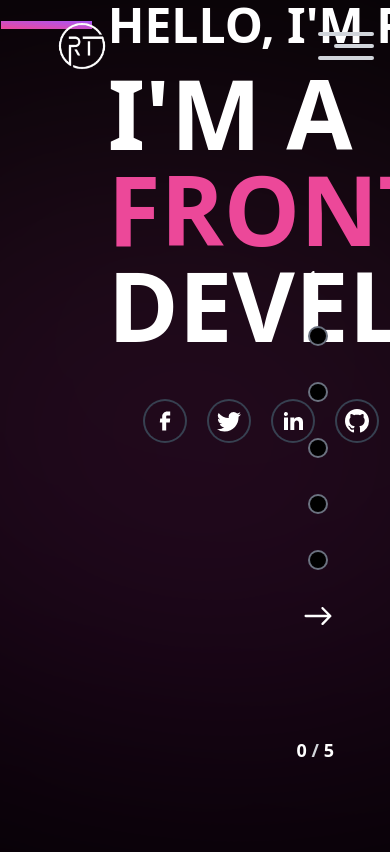
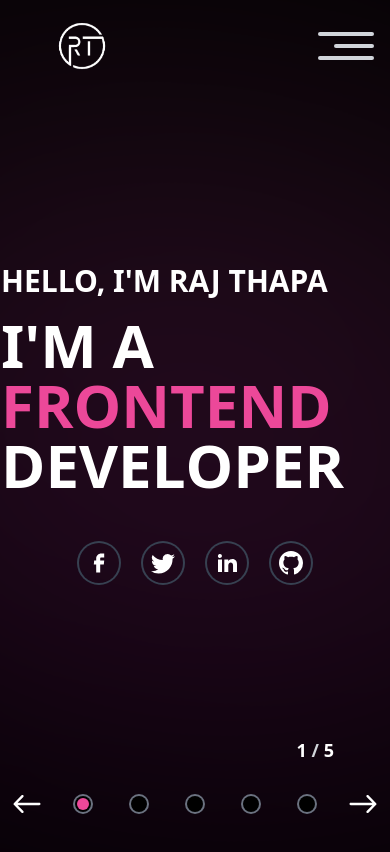
Before and after one commit to RajThapa7/portfolio-v2, a React (Vite) app: page / in a window 390 px wide. Shown: the top 852 px of the page. Built offline with nearby package versions, Linux system fonts and the light colour scheme.

Commit message:
contact page and skills page made responsive

```diff
--- a/src/components/HoverTextEffect/HoverTextEffect.tsx
+++ b/src/components/HoverTextEffect/HoverTextEffect.tsx
@@ -40,20 +40,20 @@ export default function HoverTextEffect() {
   useEffect(() => enhance("channel-link"), []);
   return (
     <div className="flex gap-x-4">
-      <div className="from-pink-500 bg-gradient-to-tr to-purple-500 w-32 h-2 mt-5"></div>
+      <div className="from-pink-500 bg-gradient-to-tr to-purple-500 w-32 h-2 mt-5 hidden xl:flex"></div>
       <div className="flex flex-col gap-y-4">
         <div className="">
-          <p className="text-white text-5xl font-semibold uppercase">
+          <p className="text-white text-3xl xl:text-5xl font-semibold uppercase">
             Hello, I'm Raj Thapa
           </p>
         </div>
 
-        <div className="">
-          <p className="text-white font-bold text-8xl uppercase">
+        <div className="flex justify-center flex-col">
+          <p className="text-white font-bold text-6xl xl:text-8xl uppercase">
             I'm a <span className="text-pink-500">frontend</span>{" "}
           </p>
           <p
-            className="fancy text-white font-bold text-8xl uppercase"
+            className="fancy text-white font-bold text-6xl xl:text-8xl uppercase"
             id="channel-link"
           >
             developer
--- a/src/components/SideIndicator/SideIndicator.tsx
+++ b/src/components/SideIndicator/SideIndicator.tsx
@@ -4,11 +4,12 @@ import { useSliderContext } from "../../layouts/SliderContext";
 export default function SideIndicator() {
   const { currentIndex, sliderRef, setCurrentIndex } = useSliderContext();
   return (
-    <div className="flex flex-col items-center gap-y-6 absolute right-12 z-10 top-64">
+    <div className="absolute xl:right-12 z-10 xl:top-64 bottom-4 right-0 w-full xl:w-fit">
+      <div className="flex flex-row xl:flex-col items-center gap-6 w-fit mx-auto">
         <button onClick={() => (sliderRef?.current as any)?.slickPrev()}>
           <IoIosArrowRoundBack className="text-5xl" />
         </button>
-      <div className="flex flex-col gap-y-10">
+        <div className="flex flex-row xl:flex-col gap-10">
           <div
             onClick={() => (sliderRef?.current as any)?.slickGoTo(0)}
             className="bg-black w-4 h-4 rounded-full flex items-center justify-center ring-2 ring-gray-500"
@@ -65,5 +66,6 @@ export default function SideIndicator() {
           <IoIosArrowRoundForward className="text-5xl" />
         </button>
       </div>
+    </div>
   );
 }
--- a/src/layouts/SliderContext.tsx
+++ b/src/layouts/SliderContext.tsx
@@ -15,7 +15,7 @@ type Value = {
 const Context = createContext<Value | undefined>(undefined);
 
 export default function SliderContext({ children }: PropsWithChildren) {
-  const [currentIndex, setCurrentIndex] = useState(0);
+  const [currentIndex, setCurrentIndex] = useState(1);
   const sliderRef = useRef(null);
   const value = {
     currentIndex,
--- a/src/pages/AboutMe/AboutMe.tsx
+++ b/src/pages/AboutMe/AboutMe.tsx
@@ -6,22 +6,22 @@ import useEnhanceText from "../../hooks/useEnhanceText";
 const AboutMe = () => {
   useEnhanceText("aboutme");
   return (
-    <div className="flex h-full w-full justify-center flex-col gap-16">
-      <div className="flex flex-row items-center self-start gap-2">
-        <div className="from-pink-500 bg-gradient-to-tr to-purple-500 w-32 h-2"></div>
+    <div className="flex h-full w-full justify-center flex-col xl:gap-16 gap-8">
+      <div className="flex flex-row items-center justify-center xl:self-start gap-2">
+        <div className="from-pink-500 bg-gradient-to-tr to-purple-500 w-32 h-2 hidden xl:flex"></div>
         <p
-          className="text-white text-5xl font-semibold uppercase fancy"
+          className="text-white text-3xl xl:text-5xl font-semibold uppercase fancy"
           id="aboutme"
         >
           about&nbsp;me
         </p>
       </div>
 
-      <div className="flex flex-row px-32 gap-32">
+      <div className="flex flex-col xl:flex-row xl:px-32 xl:gap-32 gap-4">
         {/* hobbies */}
-        <div className="basis-1/2 flex flex-col gap-12">
+        <div className="basis-1/2 flex flex-col xl:gap-12 gap-4">
           <div>
-            <p className="text-xl">
+            <p className="text-lg xl:text-xl">
               Front End Developer with about 2 years of experience specializing
               in building responsive and visually engaging interfaces. My
               greatest strength is my collaborative spirit and my commitment to
@@ -29,10 +29,10 @@ const AboutMe = () => {
             </p>
           </div>
           <div className="w-fit">
-            <p className="text-2xl uppercase font-semibold underline decoration-pink-500 underline-offset-8">
+            <p className="text-xl xl:text-2xl uppercase font-semibold underline decoration-pink-500 underline-offset-8">
               Hobbies & Interests
             </p>
-            <div className="grid grid-cols-2 gap-6 place-items-center mt-6">
+            <div className="grid grid-cols-4 xl:grid-cols-2 gap-6 place-items-center mt-6">
               <div className="flex flex-col items-center">
                 <div className="border-2 rounded-full w-fit p-1">
                   <IoFootball className="text-3xl" />
@@ -60,7 +60,7 @@ const AboutMe = () => {
             </div>
           </div>
         </div>
-        <div className="flex flex-col gap-10">
+        <div className="flex flex-col gap-4 xl:gap-10">
           <div>
             <p className="text-2xl uppercase font-semibold underline decoration-pink-500 underline-offset-8">
               Experience
--- a/src/pages/ContactMe/ContactMe.tsx
+++ b/src/pages/ContactMe/ContactMe.tsx
@@ -40,17 +40,17 @@ const data = [
 const ContactMe = () => {
   useEnhanceText("contact");
   return (
-    <div className="flex h-full w-full justify-center flex-col gap-20">
-      <div className="flex flex-row items-center self-start gap-2">
-        <div className="from-pink-500 bg-gradient-to-tr to-purple-500 w-32 h-2"></div>
+    <div className="flex h-full w-full justify-center flex-col lg:gap-20 gap-12">
+      <div className="flex flex-row justify-center items-center lg:self-start gap-2">
+        <div className="hidden lg:flex from-pink-500 bg-gradient-to-tr to-purple-500 w-32 h-2"></div>
         <p
-          className="text-white text-5xl font-semibold uppercase fancy"
+          className="text-white text-3xl md:text-4xl xl:text-5xl font-semibold uppercase fancy"
           id="contact"
         >
           Contact&nbsp;Me
         </p>
       </div>
-      <div className="flex flex-row justify-between px-32">
+      <div className="flex flex-col lg:flex-row justify-between px-8 xl:px-32 gap-12 lg:gap-0">
         <div className="flex flex-col gap-6">
           <div className="flex flex-col gap-4">
             <div className="inline-flex items-center gap-2">
--- a/src/pages/Home/Home.tsx
+++ b/src/pages/Home/Home.tsx
@@ -36,15 +36,15 @@ const data = [
 
 export default function Home() {
   return (
-    <div className="relative flex justify-between">
+    <div className="relative flex justify-between w-full h-full">
       <div className="flex flex-col justify-center gap-y-12">
         <HoverTextEffect />
-        <div className="flex justify-start w-full pl-36">
+        <div className="flex justify-center xl:justify-start w-full xl:pl-36">
           <SocialLinks data={data} />
         </div>
       </div>
       {/* image */}
-      <div className="flex">
+      <div className="xl:flex hidden">
         <img src={person} width={600} />
       </div>
     </div>
--- a/src/pages/Skills/Skills.tsx
+++ b/src/pages/Skills/Skills.tsx
@@ -4,30 +4,30 @@ import useEnhanceText from "../../hooks/useEnhanceText";
 const Skills = () => {
   useEnhanceText("skill");
   return (
-    <div className="flex items-center h-full w-full justify-center text-3xl flex-col gap-12">
-      <div className="flex flex-row items-center self-start gap-2">
-        <div className="from-pink-500 bg-gradient-to-tr to-purple-500 w-32 h-2"></div>
+    <div className="flex items-center h-full w-full justify-center text-3xl flex-col xl:gap-12 gap-4">
+      <div className="flex flex-row items-center xl:self-start gap-2 justify-center">
+        <div className="from-pink-500 bg-gradient-to-tr to-purple-500 w-32 h-2 xl:flex hidden"></div>
         <p
-          className="text-white text-5xl font-semibold uppercase fancy"
+          className="text-white text-3xl md:text-4xl xl:text-5xl font-semibold uppercase fancy"
           id="skill"
         >
           Skills
         </p>
       </div>
-      <div className="flex flex-wrap gap-x-10 gap-y-6 p-10 items-center justify-center">
+      <div className="flex flex-wrap md:gap-x-10 gap-x-6 gap-y-2 md:gap-y-6 p-10 md:p-12 items-center justify-center">
         {skillsCardData.map(({ hoverClass, icon, iconClass, title }) => (
           <div key={title} className="flex flex-col items-center group">
             <div
-              className={`${hoverClass} transition-smooth rounded-full p-8 flex items-center justify-center`}
+              className={`${hoverClass} transition-smooth rounded-full md:p-8 p-4 flex items-center justify-center`}
             >
               <p
-                className={`${iconClass} transition-smooth group-hover:text-white text-7xl`}
+                className={`${iconClass} transition-smooth group-hover:text-white text-5xl md:text-7xl`}
               >
                 {icon}
               </p>
             </div>
             <p
-              className={`text-xl group-hover:opacity-100 transition-smooth opacity-0 font-semibold mt-2`}
+              className={`text-lg xl:text-xl group-hover:opacity-100 transition-smooth opacity-0 font-semibold mt-2`}
             >
               {title}
             </p>
--- a/src/styles/globals.css
+++ b/src/styles/globals.css
@@ -13,9 +13,11 @@ body {
   /* height: 500vh; */
   width: 100vw;
   max-width: 100vw;
-  overflow: hidden;
+  overflow-x: hidden !important;
+  overflow-y: hidden !important;
   color: white;
 }
+
 h1 {
   color: white;
 }
@@ -27,3 +29,11 @@ h1 {
 .transition-smooth {
   @apply transition-all duration-200 ease-in-out;
 }
+
+.slick-arrow {
+  display: none !important;
+}
+
+.slick-dots {
+  display: none !important;
+}
```
Lines whose indentation alone changed are shown as unchanged.
